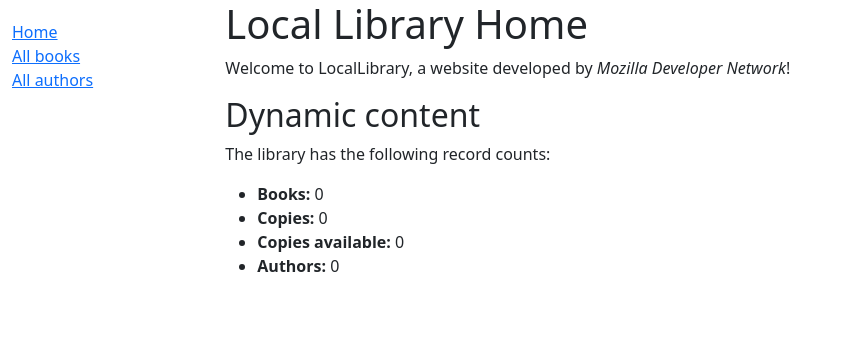
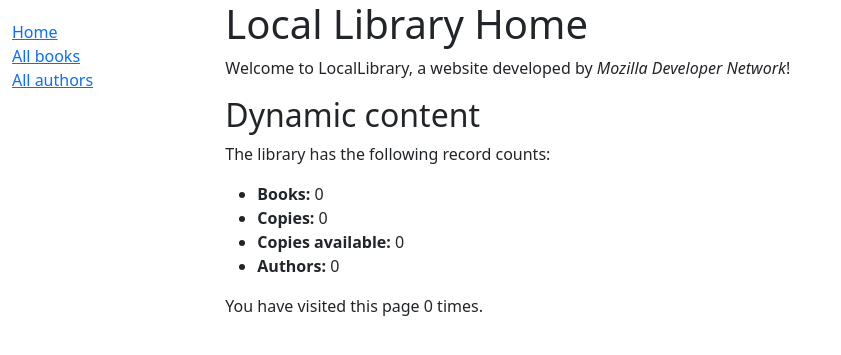
Before and after one commit to Tishly/locallibrary, a Django app: page /catalog/ in a window 1280 px wide. Shown: the top 355 px of the page, without its empty margins (0-841 px from the left). Run offline with Django 4.2, Linux system fonts and the light colour scheme; data that the repository does not hold is empty.

Commit message:
part7 requirements satisfied - session record added

```diff
--- a/catalog/templates/index.html
+++ b/catalog/templates/index.html
@@ -14,4 +14,9 @@
     <li><strong>Copies available:</strong> {{ num_instances_available }}</li>
     <li><strong>Authors:</strong> {{ num_authors }}</li>
   </ul>
+
+<p>
+  You have visited this page {{ num_visits }} time{{ num_visits|pluralize }}.
+</p>
+
 {% endblock %}
--- a/catalog/views.py
+++ b/catalog/views.py
@@ -16,11 +16,16 @@ def index(request):
     # The 'all()' is implied by default.
     num_authors = Author.objects.count()
 
+    # Number of visits to this view, as counted in the session variable.
+    num_visits = request.session.get('num_visits', 0)
+    request.session['num_visits'] = num_visits + 1
+
     context = {
         'num_books': num_books,
         'num_instances': num_instances,
         'num_instances_available': num_instances_available,
         'num_authors': num_authors,
+        'num_visits': num_visits,
     }
 
     # Render the HTML template index.html with the data in the context variable
```
